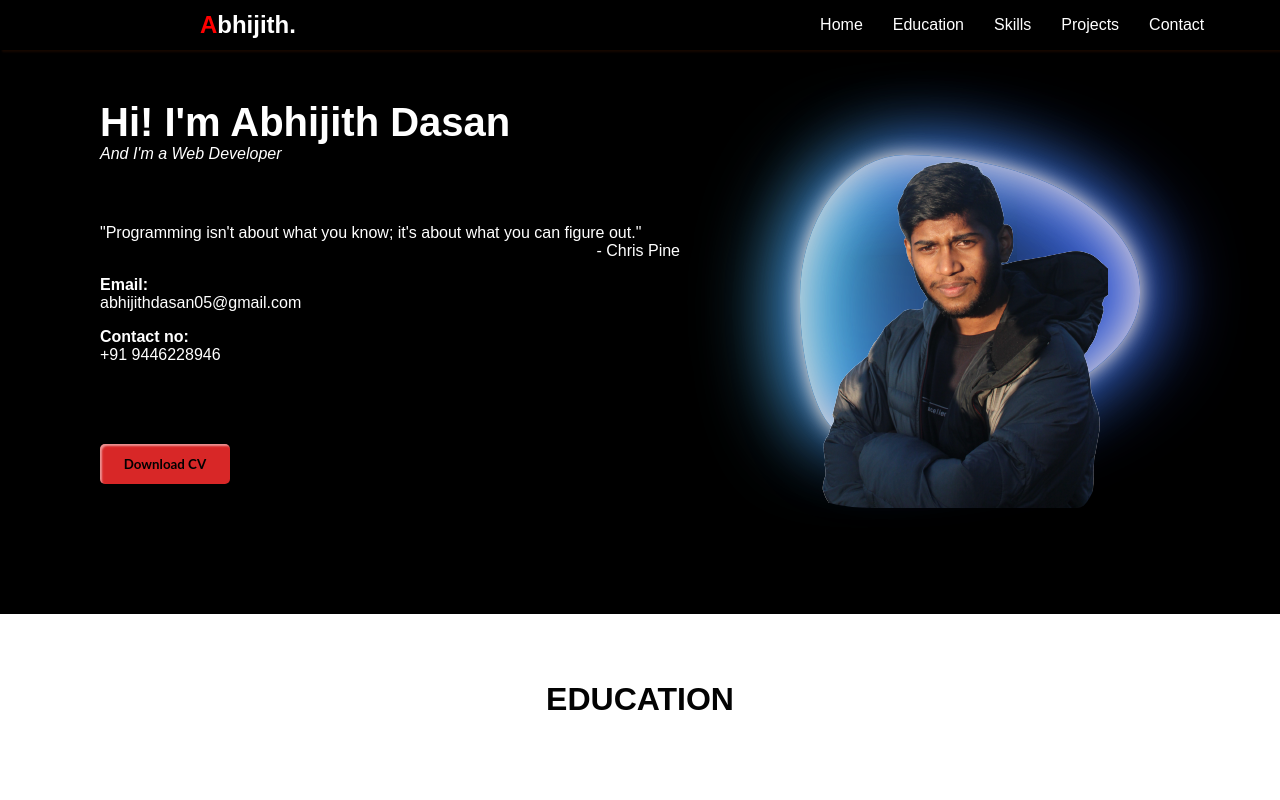
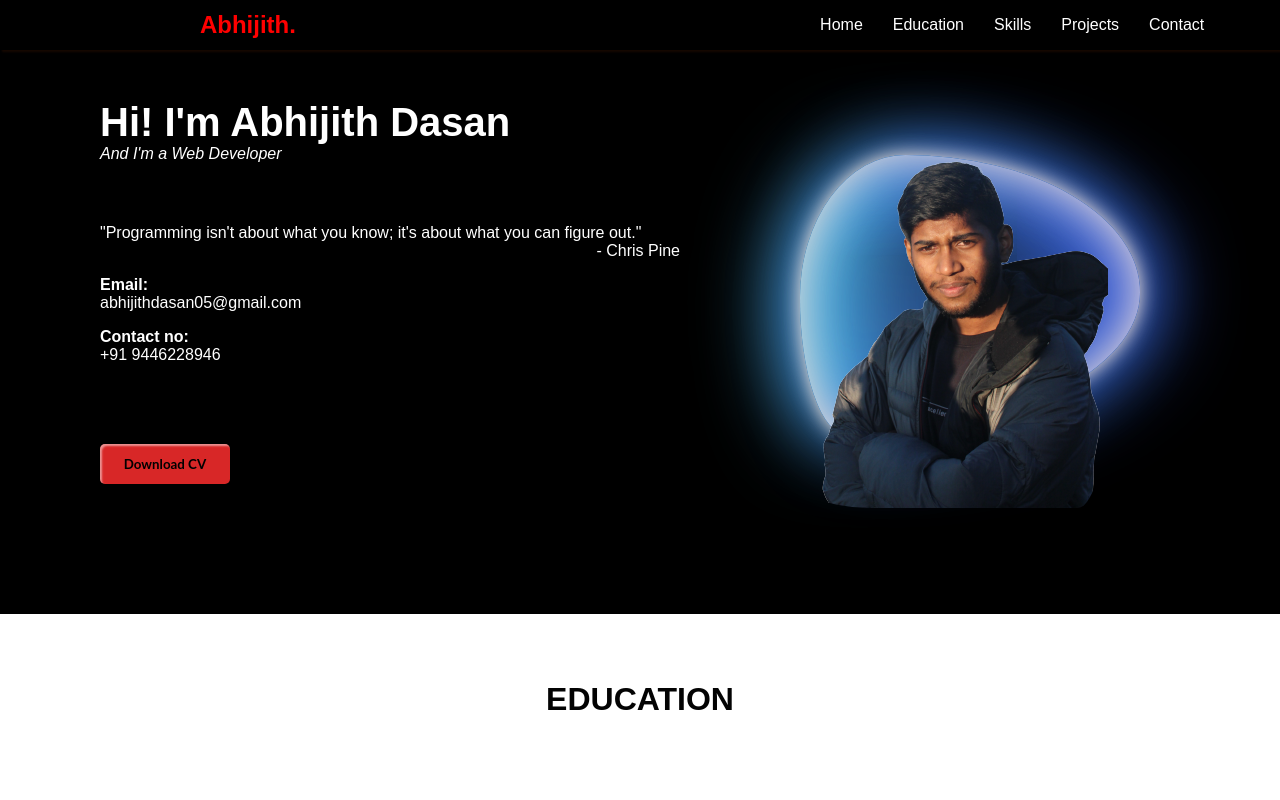
Before and after one commit to abhijithdasan/abhijithdasan.github.io, a React (Create React App) app: page /Home in a window 1280 px wide. In both pictures the pointer is over the link 247 px from the left and 24 px from the top of the page. Shown: the top 800 px of the page. Built offline with nearby package versions, Linux system fonts and the light colour scheme.

Commit message:
Styling changed

```diff
--- a/src/App.css
+++ b/src/App.css
@@ -43,10 +43,18 @@
   list-style-type: none;
   color: white;
   cursor: pointer;
+  transition: 0.3s;
   }
+
+  .nav-link:hover {
+    color: red;
+  }
+
 .word-spn {
   color: red;
   }
+
+
 
 
 /* Home Page*/
```
Also changed, not shown: 2 other files (tests, documents, lock files or other folders).
